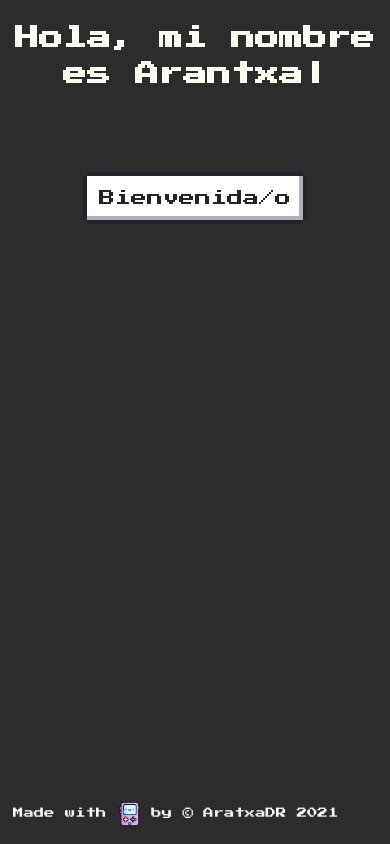
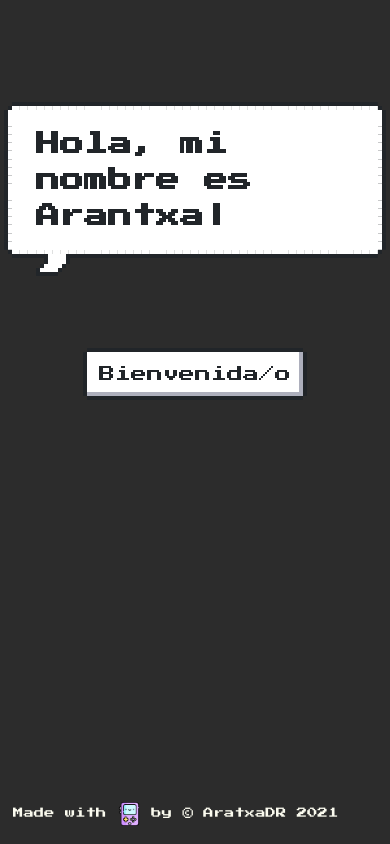
Before and after one commit to ArantxaDR/Portfolio, a React (Create React App) app: page / in a window 390 px wide. Built offline with nearby package versions, Linux system fonts and the light colour scheme; a web font is replaced by a local one.

Commit message:
fixed responsive on landing

```diff
--- a/src/components/Landing/Landing.tsx
+++ b/src/components/Landing/Landing.tsx
@@ -54,16 +54,17 @@ export default function Landing() {
   }, [blink]);
 
   return (
-    <div className="wrapper">
-      <div className="landing-container">
-        <main className="landing-container-title">
+    <div className=" landing-wrapper">
+      <div className="landing-wrapper__nes">
+        <main className=" nes-balloon from-left">
           <h2>{`${phrases[index].substring(0, subIndex)}${
             blink ? "|" : ""
           }`}</h2>
         </main>
-      </div>
-      <div className="btn">
-        <LandingButton />
+
+        <div className="btn">
+          <LandingButton />
+        </div>
       </div>
     </div>
   );
--- a/src/components/Landing/_landing.scss
+++ b/src/components/Landing/_landing.scss
@@ -1,38 +1,36 @@
 @import "../../styles/variables";
 
-.wrapper {
+.landing-wrapper {
   background-color: $colorcuaternary;
   height: 95vh;
   width: 100%;
+  padding-top: 25%;
+  &__nes {
+    display: flex;
+    flex-direction: column;
+    justify-content: center;
+    align-items: center;
+  }
 }
-.landing-container {
-  font-family: $fontprimary;
-  color: $colorprimary;
-  text-align: center;
-  padding-top: 10%;
-  margin-bottom: 5rem;
-}
+
 .btn {
-  display: flex;
-  flex-direction: column;
-  justify-content: center;
-  align-items: center;
+  margin-top: 4rem;
   margin-bottom: 10rem;
   cursor: grabbing;
 }
 
 //@tablet media
 
-@media all and (max-width: 420px) {
-  .landing-container {
+@media all and (min-width: 420px) {
+  .landing-wrapper {
     padding-top: 40%;
   }
 }
 
 //desktop media
 
-@media all and (max-width: 1024px) {
-  .landing-container {
-    padding-top: 5%;
+@media all and (min-width: 1024px) {
+  .landing-wrapper {
+    padding-top: 10%;
   }
 }
```
